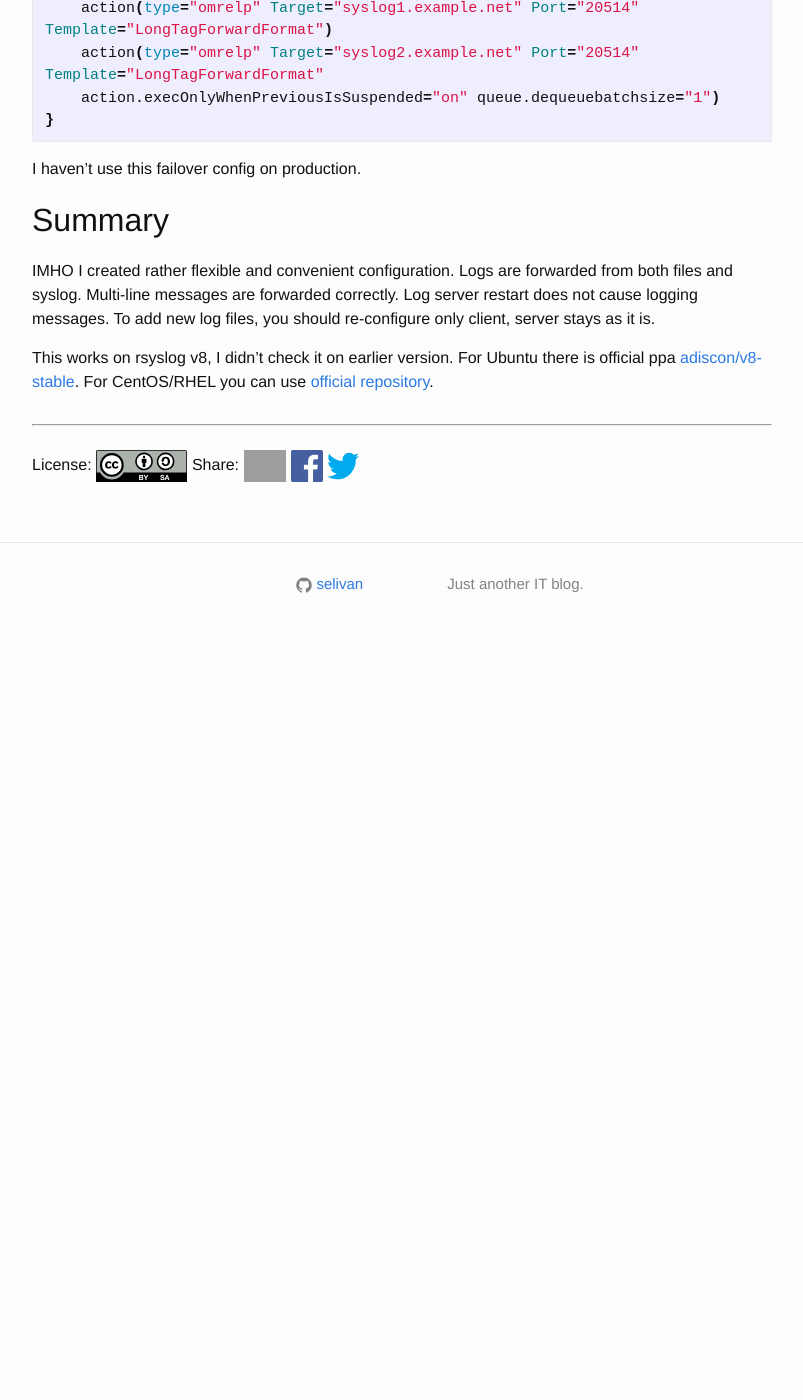
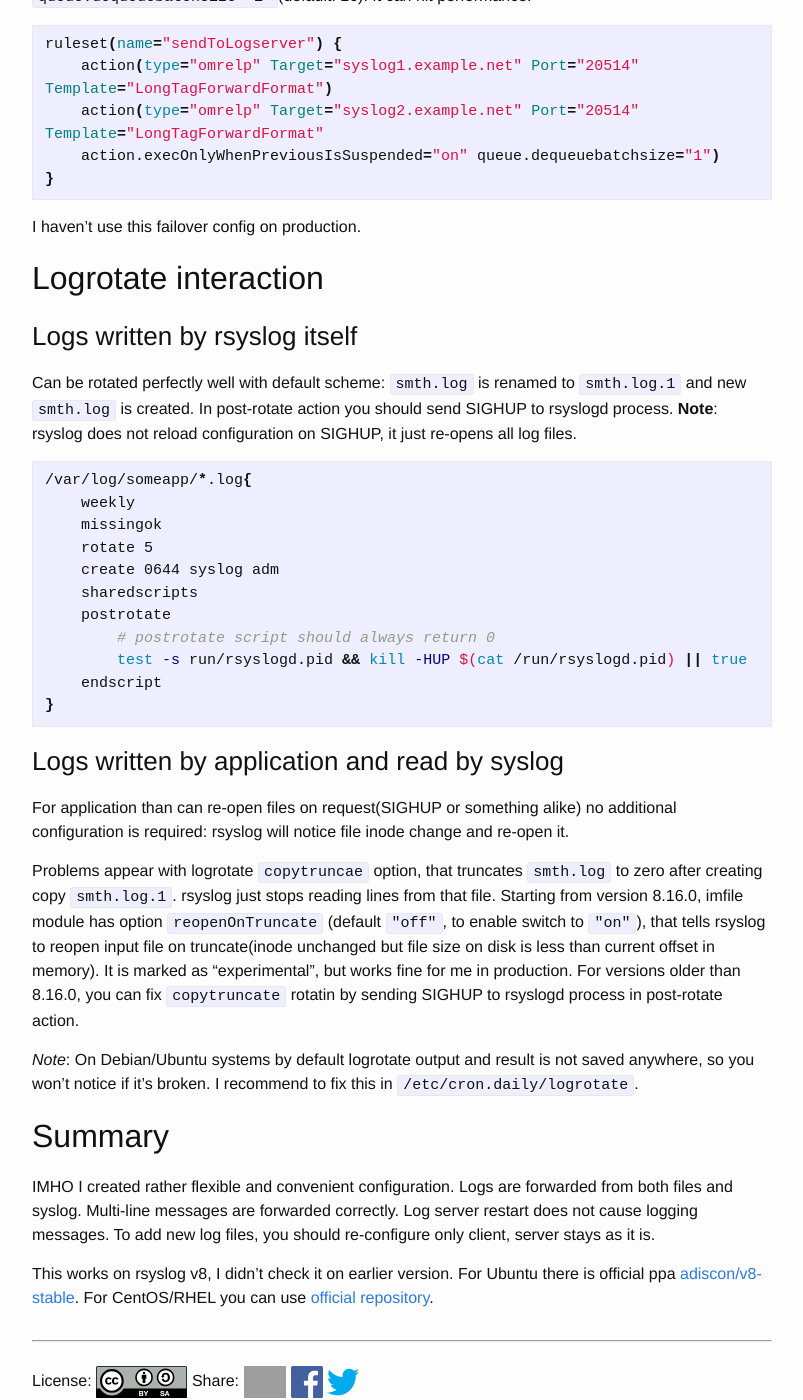
Before and after one commit to selivan/selivan.github.io, a Jekyll site: the page built from _posts/2017-02-07-rsyslog-log-forward-save-filename-handle-multi-line-failover.md, in a window 1280 px wide and 1400 px high, scrolled down 11790 px. Shown: the whole window, without its empty margins (238-1041 px from the left). Built offline with Jekyll 4.4.1, drawn with Linux system fonts in a browser that asks for light colours; comment, search, counter and statistics services are not loaded; before the commit the page ends 12445 px from its top, so only the background shows below that; some of the changed text lies outside the part shown; grey boxes are pictures that could not be loaded.

Commit message:
arcicle update: rsyslog-log-forward

````diff
--- a/_posts/2017-02-07-rsyslog-log-forward-save-filename-handle-multi-line-failover.md
+++ b/_posts/2017-02-07-rsyslog-log-forward-save-filename-handle-multi-line-failover.md
@@ -12,12 +12,11 @@ tags: [rsyslog, syslog, linux]
 
 ## Task
 
-Forward logs to log server. If it's unavailable, do not lose messages, but preserve and and send later. Handle multi-line messages correctly.
-
-Additional goals:
-
-* server reconfiguration is not required for new log files, client reconfiguration is sufficient
-* forwarding of all log files with name matching wildcard, saved separately on server with same names
+Forward logs to log server:
+* If server is unavailable, do not lose messages, but preserve them and and send later.
+* Handle multi-line messages correctly.
+* For new log files client reconfiguration is sufficient, server reconfiguration is not required.
+* Forward all log files with name matching wildcard, save separately on server with the same names.
 
 Only Linux servers are used.
 
@@ -237,7 +236,7 @@ ruleset(name="myapp_logs") {
 }
 ```
 
-Wildcards are supported only in imfile `inotify` mode(it's default).
+Wildcards are supported only in imfile `inotify` mode(it's default). Since version 8.25.0, wildcards are supported both in filename and path: `/var/log/*/*.log`.
 
 ### Multi-line messages
 
@@ -385,6 +384,34 @@ ruleset(name="sendToLogserver") {
 
 I haven't use this failover config on production.
 
+## Logrotate interaction
+
+### Logs written by rsyslog itself
+
+Can be rotated perfectly well with default scheme: `smth.log` is renamed to `smth.log.1` and new `smth.log` is created. In post-rotate action you should send SIGHUP to rsyslogd process. **Note**: rsyslog does not reload configuration on SIGHUP, it just re-opens all log files.
+
+```bash
+/var/log/someapp/*.log{
+    weekly
+    missingok
+    rotate 5
+    create 0644 syslog adm
+    sharedscripts
+    postrotate
+        # postrotate script should always return 0
+        test -s run/rsyslogd.pid && kill -HUP $(cat /run/rsyslogd.pid) || true
+    endscript
+}
+```
+
+### Logs written by application and read by syslog
+
+For application than can re-open files on request(SIGHUP or something alike) no additional configuration is required: rsyslog will notice file inode change and re-open it.
+
+Problems appear with logrotate `copytruncae` option, that truncates `smth.log` to zero after  creating copy `smth.log.1`. rsyslog just stops reading lines from that file. Starting from version 8.16.0, imfile module has option `reopenOnTruncate` (default `"off"`, to enable switch to `"on"`), that tells rsyslog to reopen input file on truncate(inode unchanged but file size on disk is less than current offset in memory). It is marked as "experimental", but works fine for me in production. For versions older than 8.16.0, you can fix `copytruncate` rotatin by sending SIGHUP to rsyslogd process in post-rotate action.
+
+*Note*: On Debian/Ubuntu systems by default logrotate output and result is not saved anywhere, so you won't notice if it's broken. I recommend to fix this in `/etc/cron.daily/logrotate`.
+
 ## Summary
 
 IMHO I created rather flexible and convenient configuration. Logs are forwarded from both files and syslog. Multi-line messages are forwarded correctly. Log server restart does not cause logging messages. To add new log files, you should re-configure only client, server stays as it is.
````
Also changed, not shown: other parts of _posts/2017-02-07-rsyslog-log-forward-save-filename-handle-multi-line-failover.md (+1 -1 lines).
